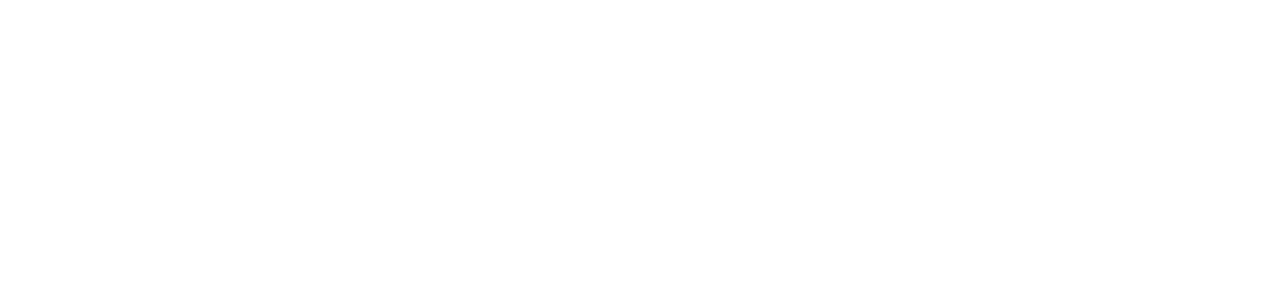
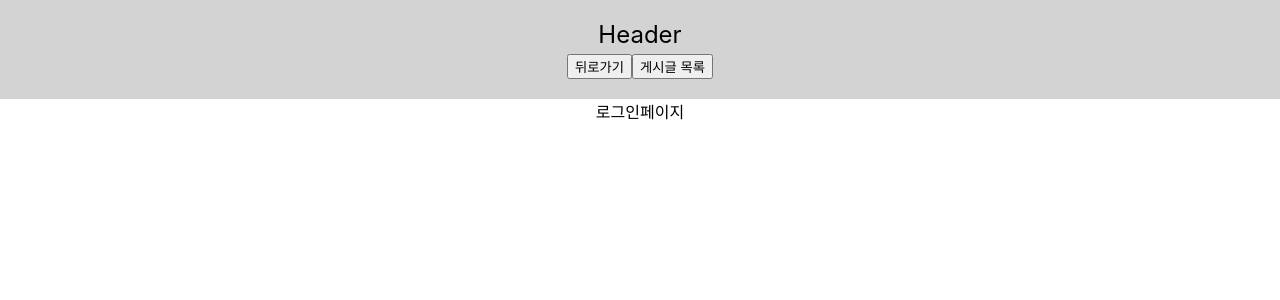
Before and after one commit to nayoung3669/react-practice, a React (Create React App) app: page /login in a window 1280 px wide. Before the commit this address had no page. Shown: the top 300 px of the page. Built offline with nearby package versions, Linux system fonts and the light colour scheme.

Commit message:
with login

```diff
--- a/src/App.js
+++ b/src/App.js
@@ -6,6 +6,8 @@
 import Articles from './pages/Articles';
 import Article from './pages/Article';
 import Layout from './Layout';
+import Login from './pages/Login';
+import Mypage from './pages/Mypage';
 
 function App() {
   return (
@@ -19,6 +21,8 @@
           <Route path = "/articles" element={<Articles />}>
             <Route path = ":id" element = {<Article />}/>
           </Route>
+          <Route path="/login" element={<Login />} />
+          <Route path="/mypage" element={<Mypage />} />
         </Route>
 
       </Routes>
--- a/src/pages/Home.js
+++ b/src/pages/Home.js
@@ -12,6 +12,7 @@
             <Link to="/profiles/gildong">gildong 프로필</Link>
             <br />
             <Link to="/articles"> 게시글 목록</Link>
+            <Link to="/mypage">마이페이지</Link>
         </div>
     )
 }
--- /dev/null
+++ b/src/pages/Login.js
@@ -0,0 +1,9 @@
+const Login = () => {
+    return (
+        <div>
+            로그인페이지
+        </div>
+    )
+}
+
+export default Login;
--- /dev/null
+++ b/src/pages/Mypage.js
@@ -0,0 +1,17 @@
+import { Navigate } from "react-router-dom";
+
+const Mypage = () => {
+    const isLoggedIn = false;
+
+    if (!isLoggedIn) {
+        return <Navigate to="/login" replace={true}/>
+    }
+
+    return (
+        <div>
+            마이페이지
+        </div>
+    )
+}
+
+export default Mypage
```
Also changed, not shown: src/pages/NotFound.js (added, +7 -0 lines).
